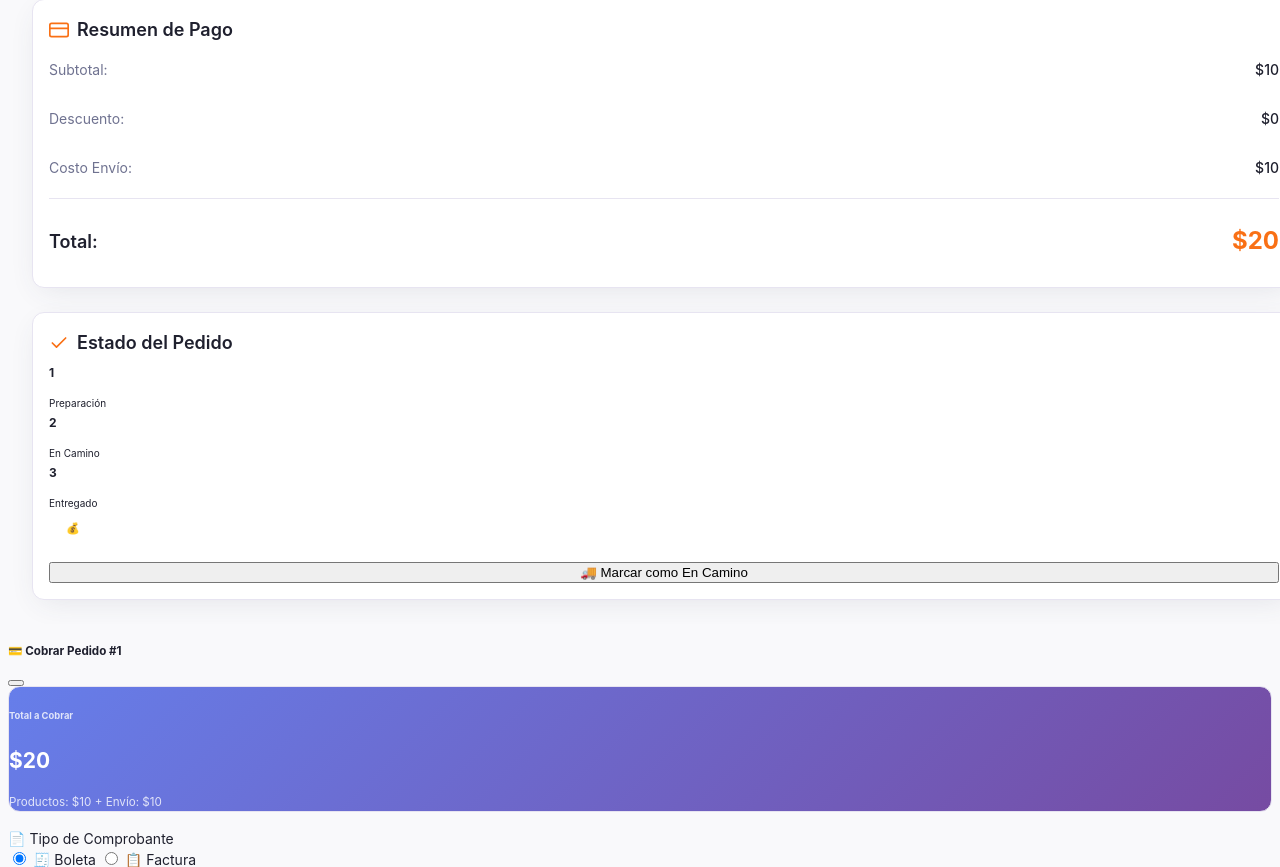
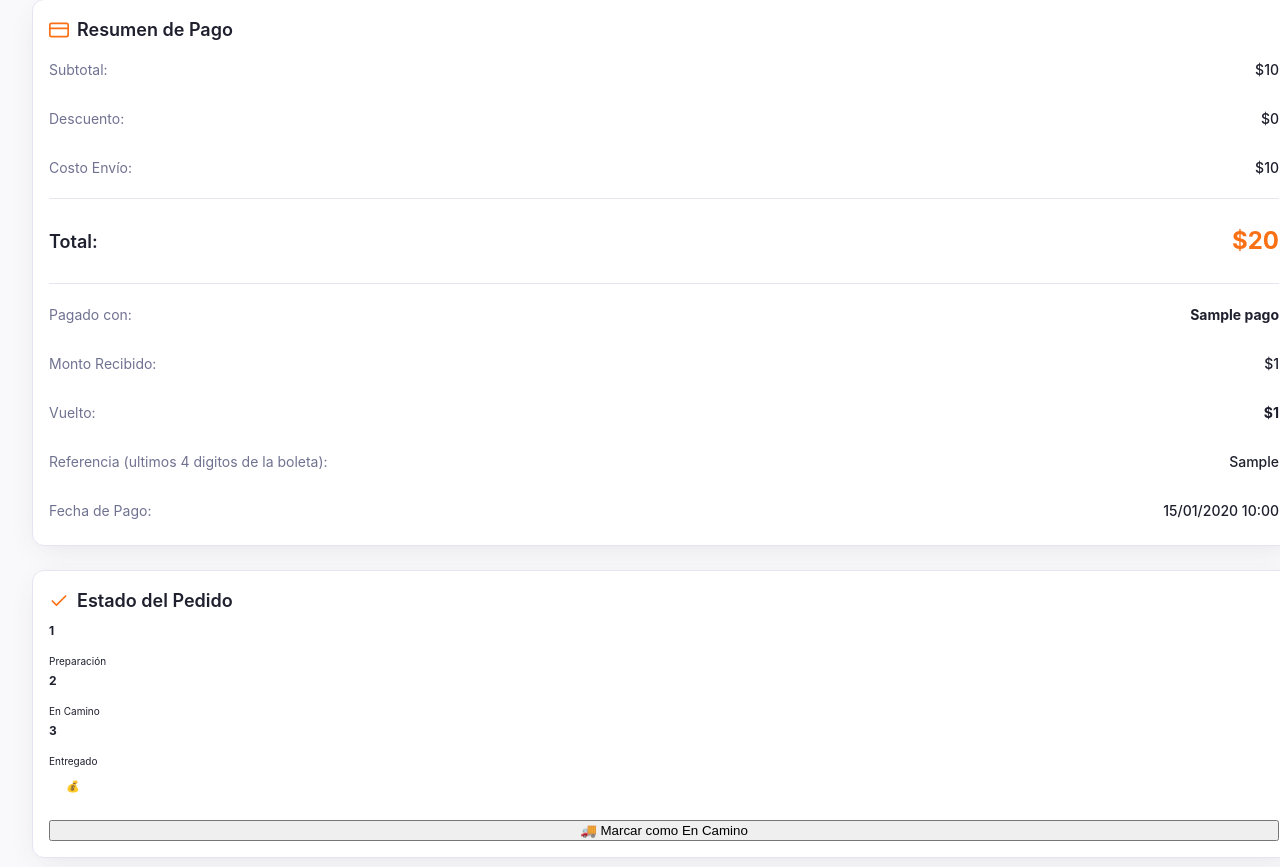
Before and after one commit to josephmercury10/mundowaffles_produccion, a Flask app: page /delivery/detalle_pedido/1 in a window 1280 px wide. Shown: the part 1154-2021 px from the top of the page. Run offline with Flask 3, Linux system fonts and the light colour scheme; tables that the repository leaves empty hold one stand-in row (values such as "Sample post"); some libraries are stand-ins or nearby versions.

Commit message:
se agregó mas informacion en la seccion resuumen de pago, en ambos modulos de ventas

```diff
--- a/templates/ventas/delivery/_partials/resumen_pago.html
+++ b/templates/ventas/delivery/_partials/resumen_pago.html
@@ -20,4 +20,45 @@
         <span class="summary-label">Total:</span>
         <span class="summary-value">${{ (pedido.total + (pedido.costo_envio or 0))|format_price }}</span>
     </div>
+
+    {% if pedido.metodo_pago_id %}
+    <div class="separator"></div>
+
+    <div class="summary-row">
+        <span class="summary-label">Pagado con:</span>
+        <span class="summary-value text-success">
+            <strong>{{ pedido.metodo_pago.nombre }}</strong>
+        </span>
+    </div>
+
+    {% if pedido.monto_recibido %}
+    <div class="summary-row">
+        <span class="summary-label">Monto Recibido:</span>
+        <span class="summary-value">${{ pedido.monto_recibido|format_price }}</span>
+    </div>
+    {% endif %}
+
+    {% if pedido.vuelto and pedido.vuelto > 0 %}
+    <div class="summary-row">
+        <span class="summary-label">Vuelto:</span>
+        <span class="summary-value text-info">
+            <strong>${{ pedido.vuelto|format_price }}</strong>
+        </span>
+    </div>
+    {% endif %}
+
+    {% if pedido.referencia_pago %}
+    <div class="summary-row">
+        <span class="summary-label">Referencia (ultimos 4 digitos de la boleta):</span>
+        <span class="summary-value">{{ pedido.referencia_pago }}</span>
+    </div>
+    {% endif %}
+
+    {% if pedido.fecha_pago %}
+    <div class="summary-row">
+        <span class="summary-label">Fecha de Pago:</span>
+        <span class="summary-value">{{ pedido.fecha_pago.strftime('%d/%m/%Y %H:%M') }}</span>
+    </div>
+    {% endif %}
+    {% endif %}
 </div>
```
Also changed, not shown: templates/ventas/mostrador/_partials/resumen_pago.html (+41 -0 lines).
